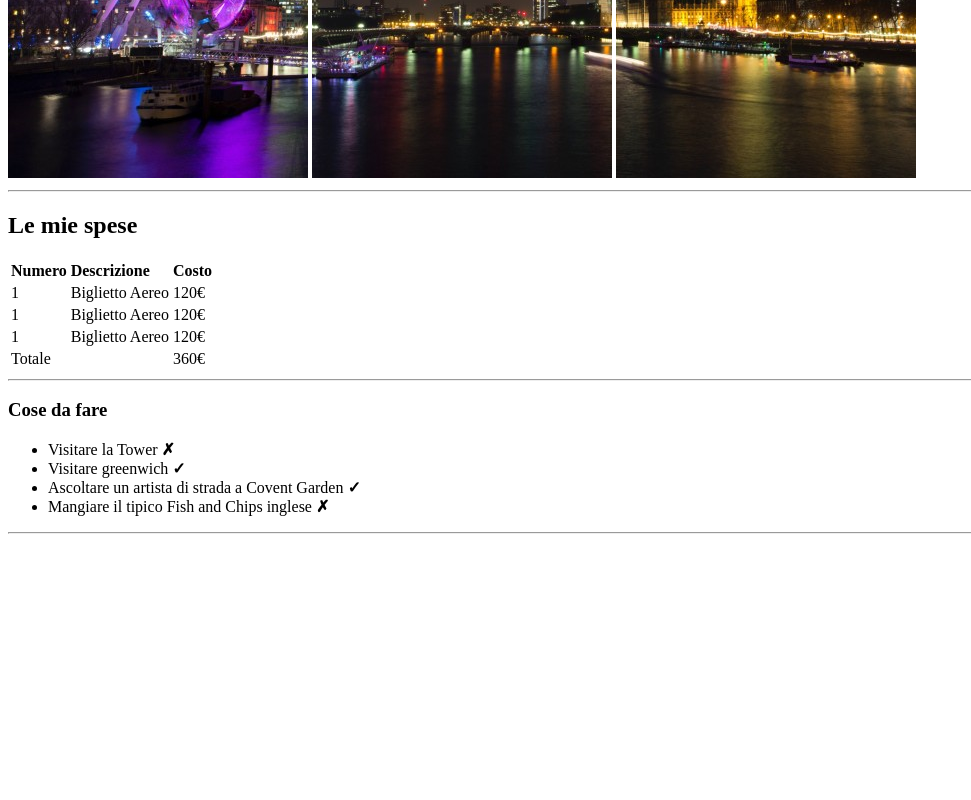
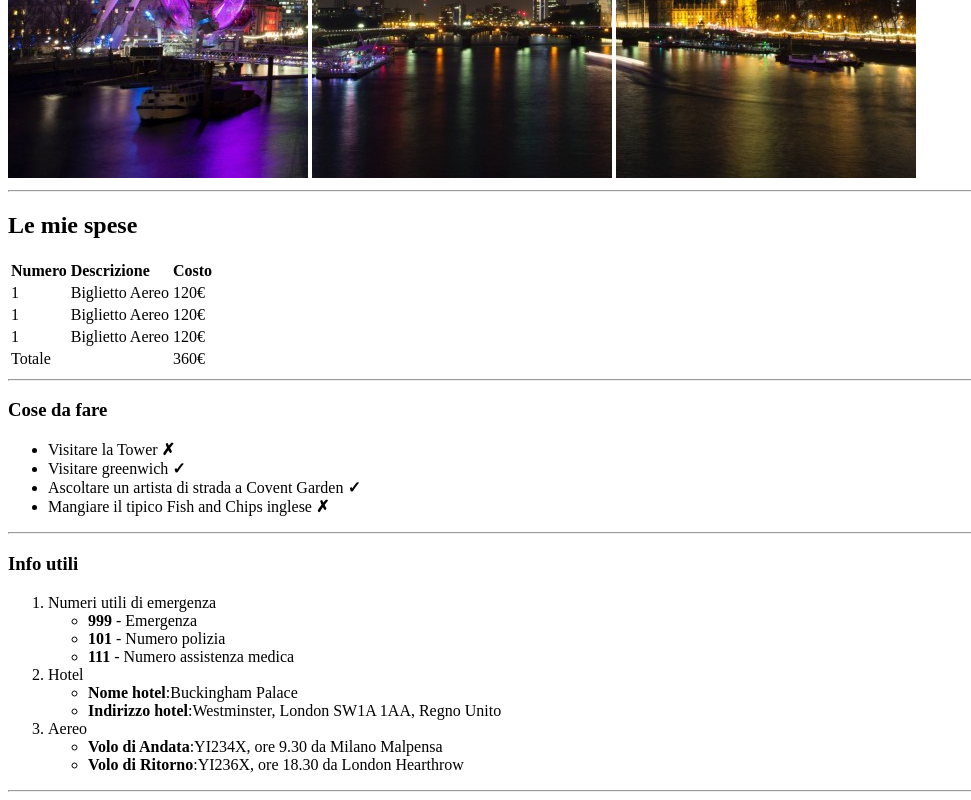
Before and after one commit to VitoMars/html-london-trip, a plain HTML site: page index.html in a window 1280 px wide. Shown: the part 502-1302 px from the top of the page, without its empty margins (0-971 px from the left). Before the commit the page ends 1044 px from the top, so only its background shows below. Drawn offline with Linux system fonts and the light colour scheme.

Commit message:
Sviluppo Sezione "info utili" e correzione di varie linee di codice

```diff
--- a/index.html
+++ b/index.html
@@ -12,9 +12,9 @@
     <header>
         <h1>Il mio Viaggio a Londra</h1>
 
-        <img src="img\pexels-bill-emrich-230794-0.jpg" alt="img1">
-        <img src="img\pexels-bill-emrich-230794-1.jpg" alt="img2">
-        <img src="img\pexels-bill-emrich-230794-2.jpg" alt="img3">
+        <img src="img/pexels-bill-emrich-230794-0.jpg" alt="img1">
+        <img src="img/pexels-bill-emrich-230794-1.jpg" alt="img2">
+        <img src="img/pexels-bill-emrich-230794-2.jpg" alt="img3">
 
         <hr>
     </header>
@@ -84,6 +84,44 @@
     <hr>
     <!-- Linea Orizzontale -->
 
+    <!-- Inizio sezione "Info utili" -->
+        <section>
+            <!-- Titolo "Info utili" -->
+            <h3>Info utili</h3>
+
+            <!-- Inizio Lista Ordinata -->
+            <ol>
+                <li>Numeri utili di emergenza
+                    <!-- Lista non ordinata 1 -->
+                    <ul>
+                        <li><strong>999</strong> - Emergenza</li>
+                        <li><strong>101</strong> - Numero polizia</li>
+                        <li><strong>111</strong> - Numero assistenza medica</li>
+                    </ul>
+                </li>
+
+                <li>Hotel
+                    <!-- Lista non ordinata 2 -->
+                    <ul>
+                        <li><strong>Nome hotel</strong>:Buckingham Palace</li>
+                        <li><strong>Indirizzo hotel</strong>:Westminster, London SW1A 1AA, Regno Unito</li>
+                    </ul>
+                </li>
+
+                <li>Aereo
+                    <!-- Lista non ordinata 3 -->
+                    <ul>
+                        <li><strong>Volo di Andata</strong>:YI234X, ore 9.30 da Milano Malpensa</li>
+                        <li><strong>Volo di Ritorno</strong>:YI236X, ore 18.30 da London Hearthrow</li>
+                    </ul>
+                </li>
+            </ol>
+            <!-- Fine Lista Ordinata -->
+        </section>
+        <!-- Fine Sezione "Info utili" -->
+    <hr>
+    <!-- Linea Orizzontale -->
+
     </main>
     <!-- Fine Main -->
     <!-- --------------------------------------------------------------------------- -->
```
